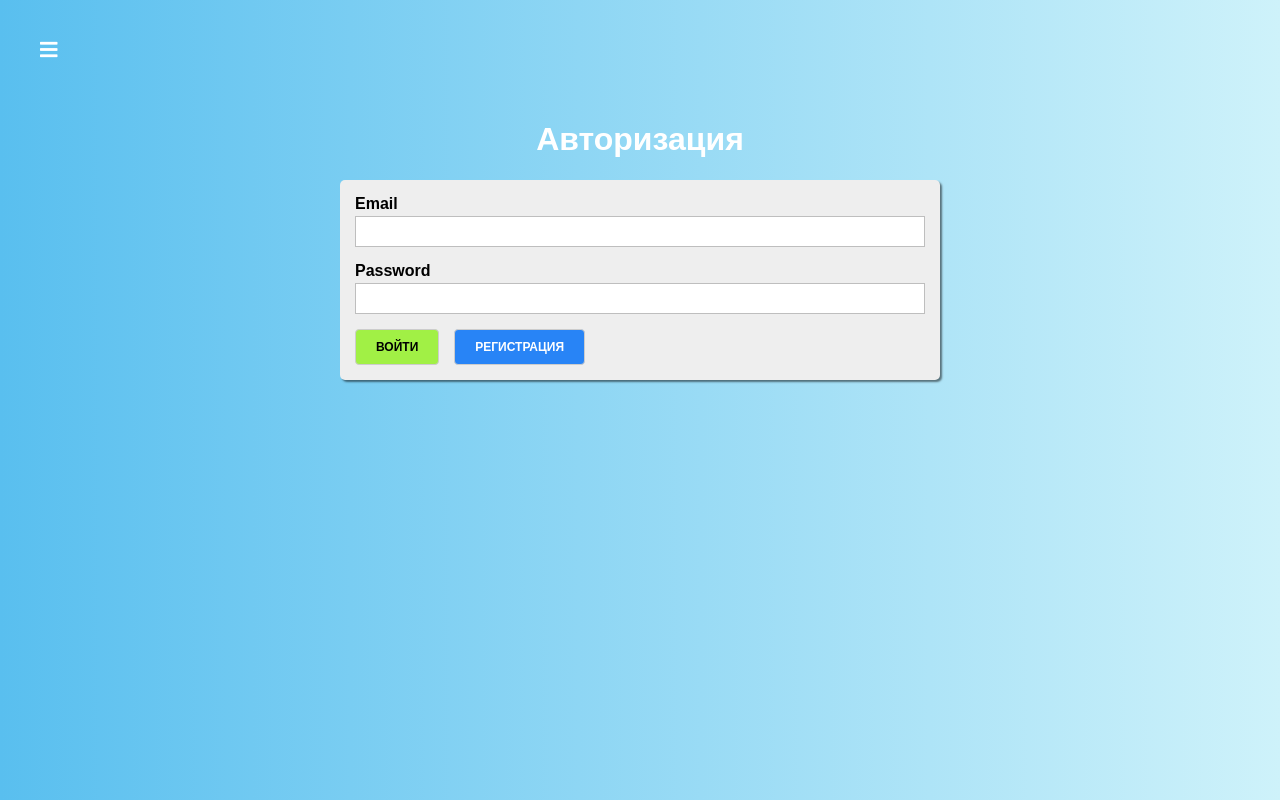
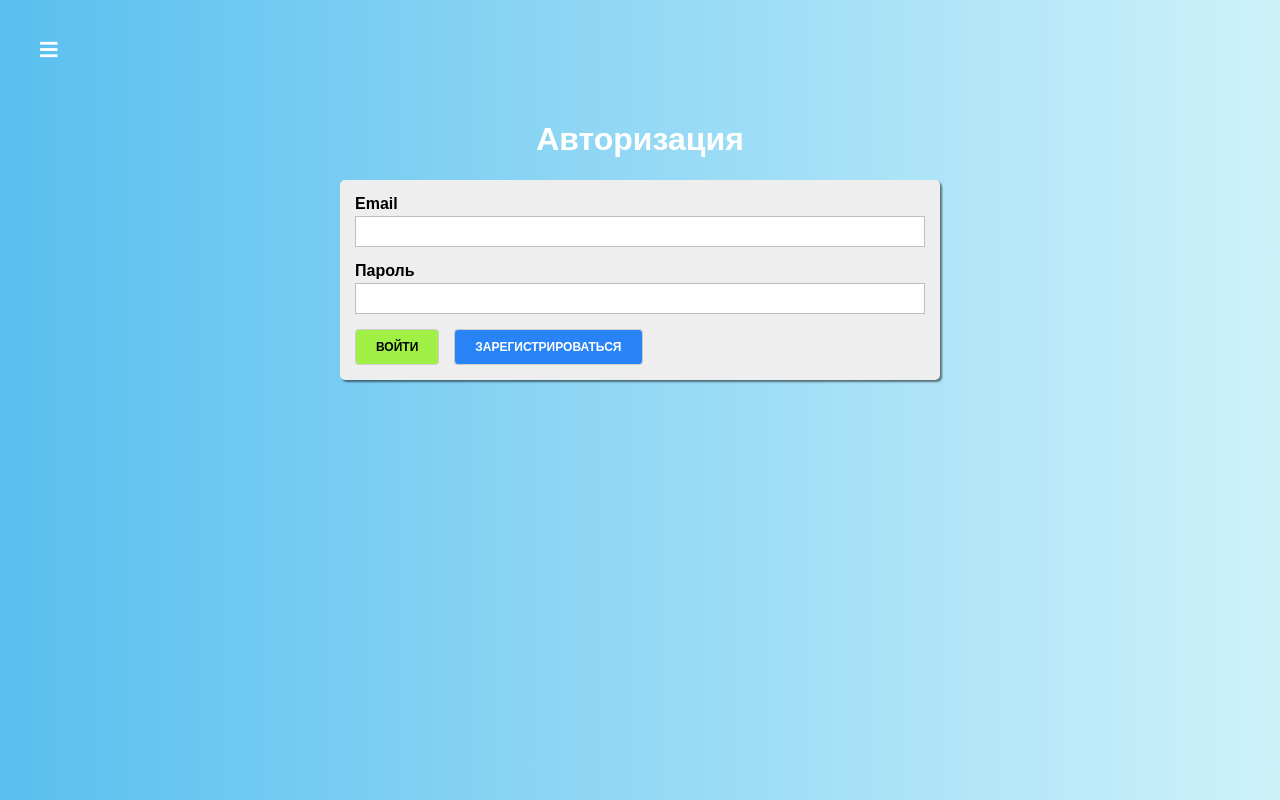
Before and after one commit to YuriAnisimov27/React.Practice, a React app: page /auth in a window 1280 px wide. Built offline with nearby package versions, Linux system fonts and the light colour scheme.

Commit message:
feat: add validation in Auth.js

```diff
--- a/package.json
+++ b/package.json
@@ -26,6 +26,7 @@
     "file-loader": "1.1.5",
     "fs-extra": "3.0.1",
     "html-webpack-plugin": "2.29.0",
+    "is_js": "^0.9.0",
     "jest": "20.0.4",
     "object-assign": "4.1.1",
     "postcss-flexbugs-fixes": "3.2.0",
--- a/src/containers/Auth/Auth.js
+++ b/src/containers/Auth/Auth.js
@@ -1,9 +1,44 @@
 import React, {Component} from 'react'
 import classes from './Auth.css'
-import Button from "../../components/UI/Button/Button";
-import Input from "../../components/UI/Input/Input";
+import Button from '../../components/UI/Button/Button'
+import Input from '../../components/UI/Input/Input'
+import is from 'is_js'
+
+// function validateEmail(email) {
+//   const re = /^(([^<>()\[\]\\.,;:\s@"]+(\.[^<>()\[\]\\.,;:\s@"]+)*)|(".+"))@((\[[0-9]{1,3}\.[0-9]{1,3}\.[0-9]{1,3}\.[0-9]{1,3}\])|(([a-zA-Z\-0-9]+\.)+[a-zA-Z]{2,}))$/;
+//   return re.test(String(email).toLowerCase());
+// }
 
 export default class Auth extends Component {
+
+  state = {
+    formControls: {
+      email: {
+        value: '',
+        type: 'email',
+        label: 'Email',
+        errorMessage: 'Введите корректный email',
+        valid: false,
+        touched: false,
+        validation: {
+          required: true,
+          email: true
+        }
+      },
+      password: {
+        value: '',
+        type: 'current-password',
+        label: 'Пароль',
+        errorMessage: 'Введите корректный пароль',
+        valid: false,
+        touched: false,
+        validation: {
+          required: true,
+          minLength: 6
+        }
+      }
+    }
+  }
 
   loginHandler = () => {
 
@@ -13,26 +48,87 @@
 
   }
 
-  submitHandler = (event) => {
-    event.preventDefault();
+  submitHandler = event => {
+    event.preventDefault()
   }
 
+  validateControl(value, validation) {
+    if (!validation) {
+      return true;
+    }
+
+    let isValid = true;
+    if (validation.required) {
+      isValid = value.trim() !== '' && isValid
+    }
+    if (validation.email) {
+      isValid = is.email(value) && isValid
+    }
+    if (validation.minLength) {
+      isValid = value.length >= validation.minLength && isValid
+    }
+
+    return isValid;
+  }
+
+  onChangeHandler = (event, controlName) => {
+
+    const formControls = { ...this.state.formControls };
+    const control = { ...formControls[controlName] };
+
+    control.value = event.target.value;
+    control.touched = true;
+    control.valid = this.validateControl(control.value, control.validation);
+
+    formControls[controlName] = control;
+
+    this.setState({
+      formControls
+    })
+  }
+
+  renderInputs() {
+    return Object.keys(this.state.formControls).map((controlName, index) => {
+      const control = this.state.formControls[controlName]
+      return (
+        <Input
+          key={controlName + index}
+          type={control.type}
+          value={control.value}
+          valid={control.valid}
+          touched={control.touched}
+          label={control.label}
+          shouldValidate={!!control.validation}
+          errorMessage={control.errorMessage}
+          onChange={event => this.onChangeHandler(event, controlName)}
+        />
+      )
+    })
+  }
 
   render() {
     return (
       <div className={classes.Auth}>
         <div>
           <h1>Авторизация</h1>
+
           <form onSubmit={this.submitHandler} className={classes.AuthForm}>
-            <Input label="Email"  />
-            <Input label="Password" />
+
+            { this.renderInputs() }
 
             <Button
               type="success"
-              onClick={this.loginHandler} >Войти</Button>
+              onClick={this.loginHandler}
+            >
+              Войти
+            </Button>
+
             <Button
               type="primary"
-              onClick={this.registerHandler} >Регистрация</Button>
+              onClick={this.registerHandler}
+            >
+              Зарегистрироваться
+            </Button>
           </form>
         </div>
       </div>
```
Also changed, not shown: 1 other file (tests, documents, lock files or other folders).
